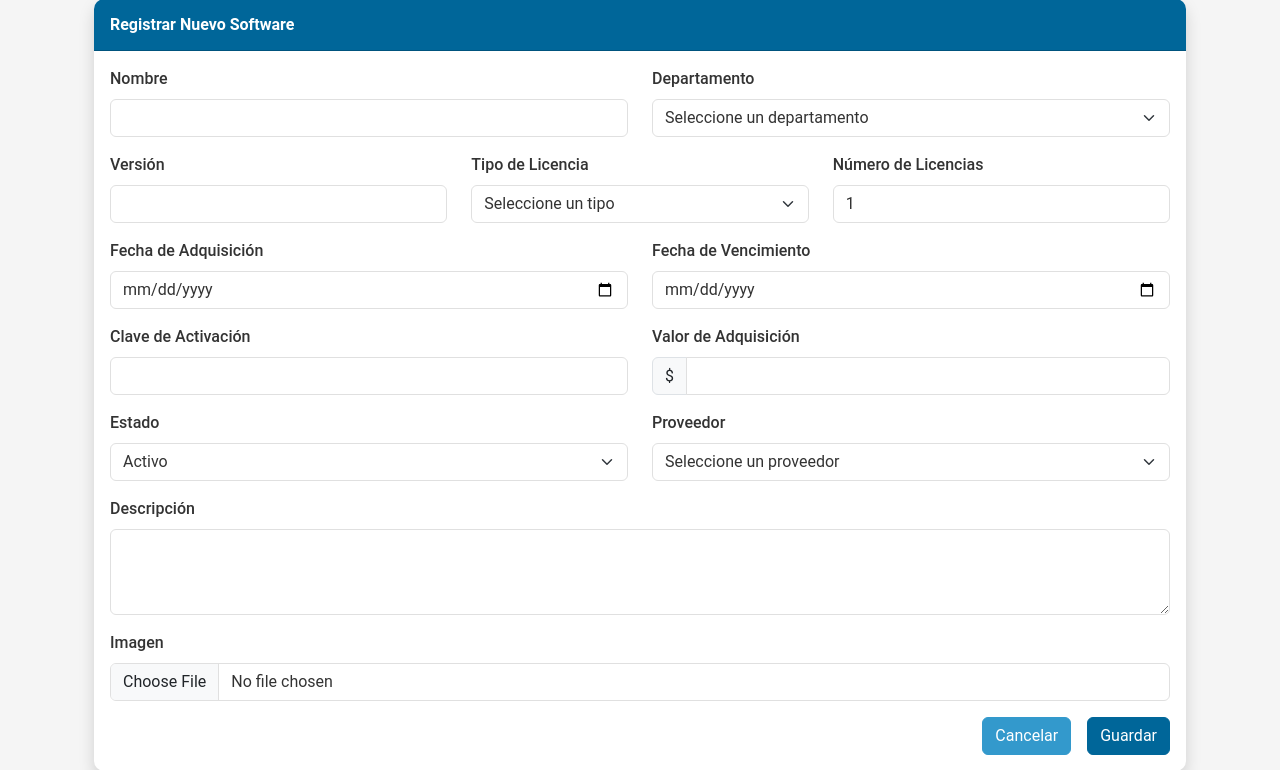
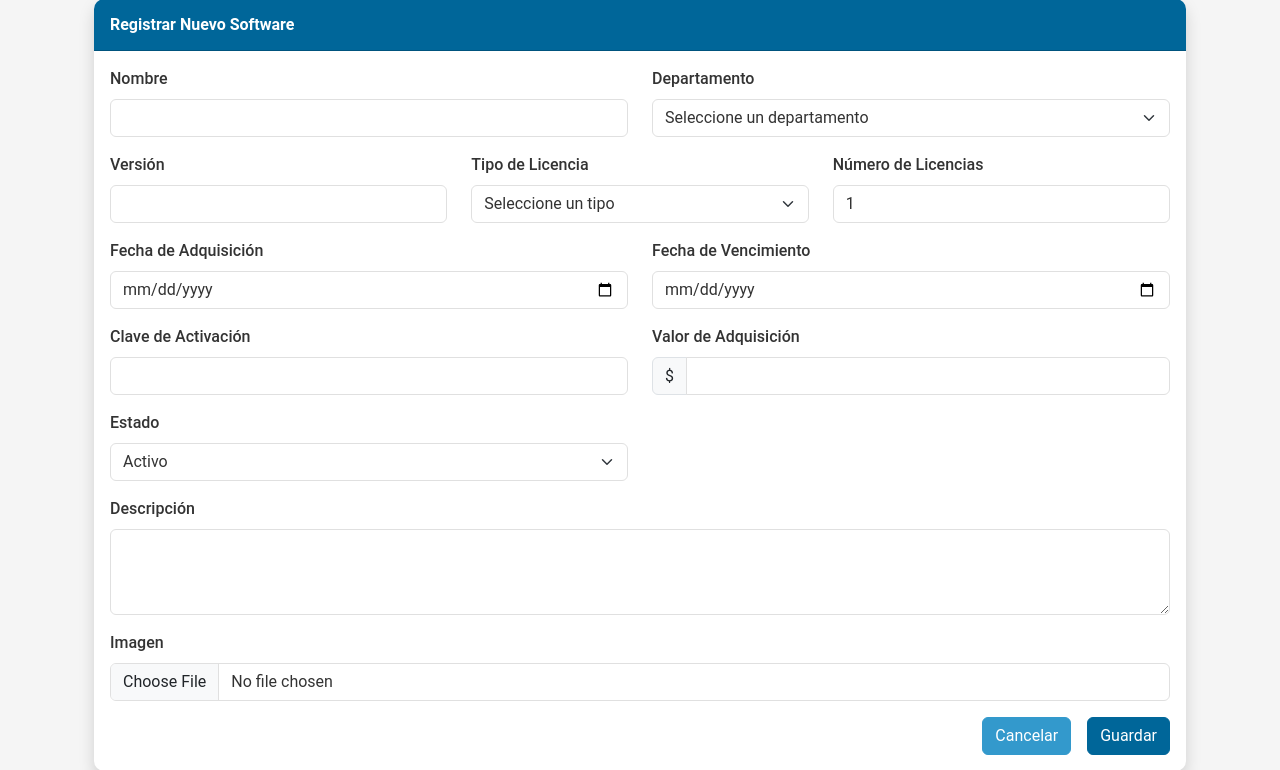
Before and after one commit to LeonheartG/inventario_ucf, a Django app: page /inventario/software/new/ in a window 1280 px wide. Shown: the part 91-861 px from the top of the page. Run offline with Django 5.2, Linux system fonts and the light colour scheme; a user stored in the database is signed in; data comes from the database, SQL or seed files in the repository; both versions use the stored data as it was before the commit; parts of the project's set-up code (start-up, migrations or seed data) failed here and were passed over.

Commit message:
jejejeje

```diff
--- a/reportes/views.py
+++ b/reportes/views.py
@@ -12,7 +12,7 @@ from io import BytesIO
 import os
 
 # Importaciones de modelos
-from inventario.models import Activo, Hardware, Software, Mantenimiento, Proveedor
+from inventario.models import Activo, Hardware, Software, Mantenimiento
 from locales.models import Local, Equipamiento
 from usuarios.models import Departamento
 from diagnostico.models import Diagnostico, IndicadorDiagnostico as Indicador
--- a/templates/inventario/software_detail.html
+++ b/templates/inventario/software_detail.html
@@ -97,10 +97,6 @@
                                     <th>Fecha de Vencimiento:</th>
                                     <td>{{ software.fecha_vencimiento|default:"No aplicable" }}</td>
                                 </tr>
-                                <tr>
-                                    <th>Proveedor:</th>
-                                    <td>{{ software.proveedor.nombre|default:"No especificado" }}</td>
-                                </tr>
                             </table>
                         </div>
                     </div>
--- a/templates/inventario/software_form.html
+++ b/templates/inventario/software_form.html
@@ -82,15 +82,6 @@
                             {% endfor %}
                         </select>
                     </div>
-                    <div class="col-md-6">
-                        <label for="proveedor" class="form-label">Proveedor</label>
-                        <select class="form-select" id="proveedor" name="proveedor">
-                            <option value="">Seleccione un proveedor</option>
-                            {% for prov in form.fields.proveedor.queryset %}
-                                <option value="{{ prov.id }}" {% if form.proveedor.value == prov.id %}selected{% endif %}>{{ prov.nombre }}</option>
-                            {% endfor %}
-                        </select>
-                    </div>
                 </div>
 
                 <div class="mb-3">
```
Also changed, not shown: db.sqlite3, inventario/migrations/0002_remove_hardware_proveedor_remove_software_proveedor_and_more.py (added).
